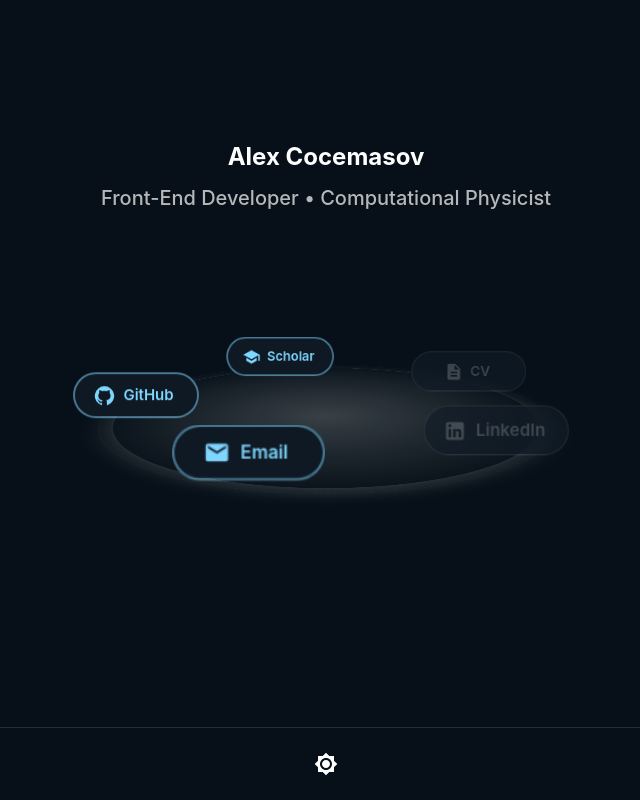
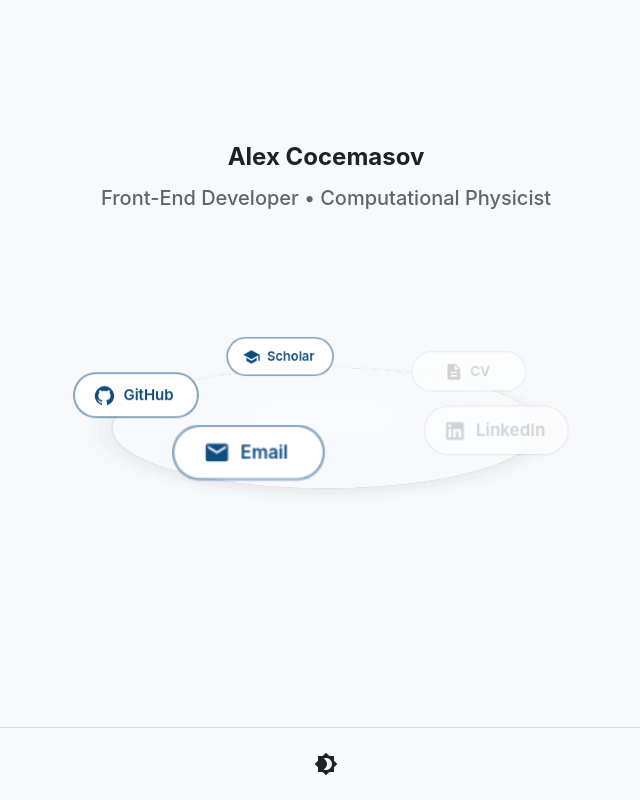
Before and after one commit to acocemasov/acocemasov.github.io, a React (Vite) app: page / in a window 1280 px wide. Shown: the whole page, without its empty margins (314-954 px from the left). Built offline with nearby package versions, Linux system fonts and the light colour scheme.

Commit message:
Use system theme as default

```diff
--- a/src/App.tsx
+++ b/src/App.tsx
@@ -4,8 +4,19 @@ import { getTheme } from './theme'
 import HomePage from './components/HomePage'
 import Footer from './components/Footer'
 
+const getInitialMode = (): 'light' | 'dark' => {
+    if (
+        typeof window !== 'undefined' &&
+        window.matchMedia('(prefers-color-scheme: dark)').matches
+    ) {
+        return 'dark'
+    }
+
+    return 'light'
+}
+
 export default function App() {
-    const [mode, setMode] = useState<'light' | 'dark'>('dark')
+    const [mode, setMode] = useState<'light' | 'dark'>(getInitialMode)
     const theme = getTheme(mode)
 
     return (
```
